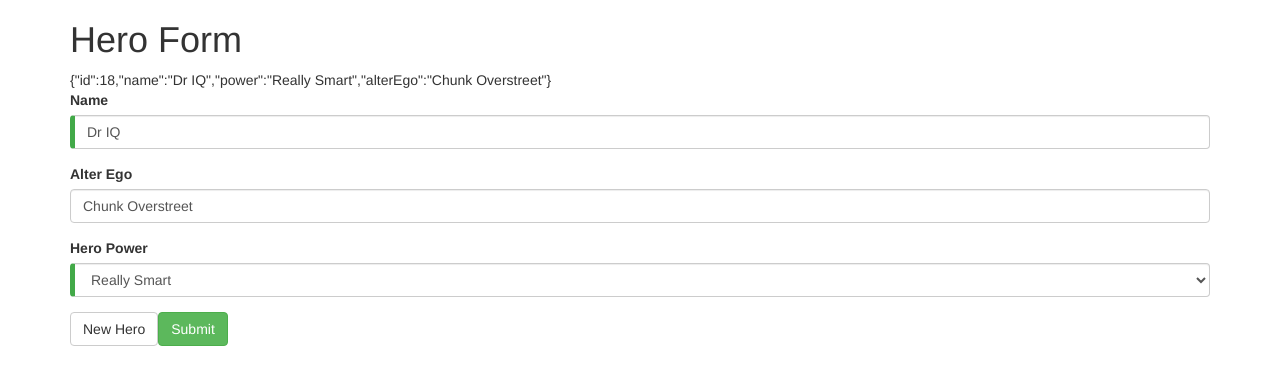
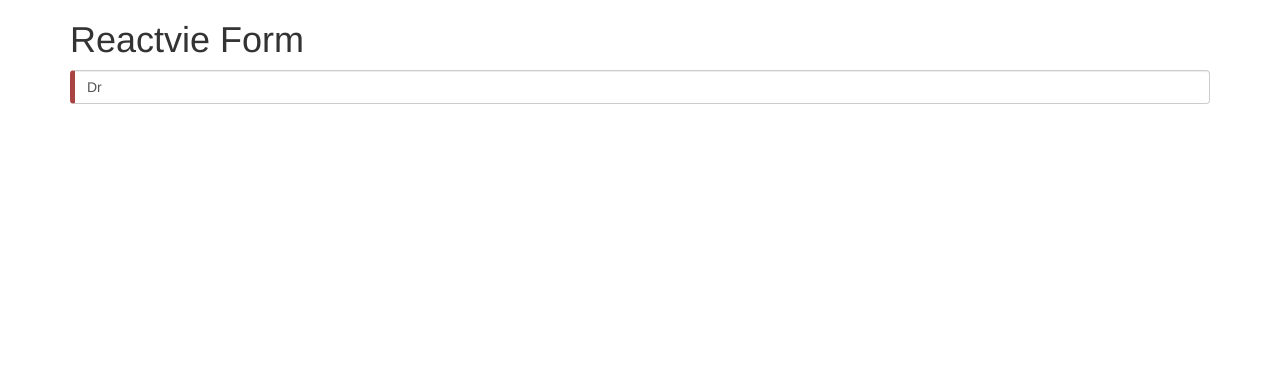
Before and after one commit to m2maomao/angular-form, an Angular app: page / in a window 1280 px wide. Shown: the top 384 px of the page. Built offline with nearby package versions, Linux system fonts and the light colour scheme; what ng-zorro-antd would draw is missing.

Commit message:
验证表单输入

```diff
--- a/src/app/app.component.html
+++ b/src/app/app.component.html
@@ -1,3 +1,5 @@
 <!-- <app-name-editor></app-name-editor> -->
 <!-- <app-profile-editor></app-profile-editor> -->
-<app-hero-form></app-hero-form>
+<!-- <app-hero-form></app-hero-form> -->
+<!-- <app-hero-form-template></app-hero-form-template> -->
+<app-hero-form-reactive></app-hero-form-reactive>
--- /dev/null
+++ b/src/app/reactive/hero-form-reactive/hero-form-reactive.component.html
@@ -0,0 +1,11 @@
+<div class="container">
+  <h1>Reactvie Form</h1>
+  <form [formGroup]="heroForm">
+    <input id="name" class="form-control" formControlName="name">
+    <div *ngIf="name.invalid && (name.dirty || name.touched)" class="alert alert-danger">
+      <div *ngIf="name.errors.required">Name is required</div>
+      <div *ngIf="name.errors.minlength">Name must be at least 4 chracters long.</div>
+      <div *ngIf="name.errors.forbiddenName">Name cannot be Bob.</div>
+    </div>
+  </form>
+</div>
--- /dev/null
+++ b/src/app/reactive/hero-form-reactive/hero-form-reactive.component.ts
@@ -0,0 +1,33 @@
+import { Component, OnInit } from '@angular/core';
+import { FormGroup, FormControl, Validators } from '@angular/forms';
+
+@Component({
+  selector: 'app-hero-form-reactive',
+  templateUrl: './hero-form-reactive.component.html',
+  styleUrls: ['./hero-form-reactive.component.css']
+})
+export class HeroFormReactiveComponent implements OnInit {
+
+  powers = ['Really Smart', 'Super Flexible', 'Weather Changer'];
+
+  hero = {name: 'Dr', alterEgo: 'Dr. What', power: this.powers[0]};
+
+  heroForm: FormGroup;
+
+  ngOnInit(): void {
+    this.heroForm = new FormGroup({
+      name: new FormControl(this.hero.name, [
+        Validators.required,
+        Validators.minLength(4),
+        // forbiddenNameValidator(/bob/i)
+      ]),
+      alterEgo: new FormControl(this.hero.alterEgo),
+      power: new FormControl(this.hero.power, Validators.required)
+    });
+  }
+
+  get name() { return this.heroForm.get('name'); }
+
+  get power() { return this.heroForm.get('power'); }
+
+}
--- /dev/null
+++ b/src/app/template/hero-form-template/hero-form-template.component.html
@@ -0,0 +1,8 @@
+<div class="container">
+  <input id="name" name="name" class="form-control" required minlength="4" appForbiddenName="bob" [(ngModel)]="hero.name" #name="ngModel">
+  <div *ngIf="name.invalid && (name.dirty || name.touched)" class="alert alert-danger">
+    <div *ngIf="name.errors.required">Name is required</div>
+    <div *ngIf="name.errors.minlength">Name must be at least 4 characters long.</div>
+    <div *ngIf="name.errors.forbiddenName">Name cannot be Bob</div>
+  </div>
+</div>
--- /dev/null
+++ b/src/app/template/hero-form-template/hero-form-template.component.ts
@@ -0,0 +1,13 @@
+import { Component } from '@angular/core';
+
+@Component({
+  selector: 'app-hero-form-template',
+  templateUrl: './hero-form-template.component.html',
+  styleUrls: ['./hero-form-template.component.css']
+})
+export class HeroFormTemplateComponent {
+  powers = ['Really Smart', 'Super Flexible', 'Weather Changer'];
+
+  hero = {name: 'Dr.', alterEgo: 'Dr. What', power: this.powers[0]};
+
+}
```
Also changed, not shown: src/app/app.module.ts (+6 -1 lines), src/app/reactive/hero-form-reactive/hero-form-reactive.component.css (added), src/app/template/hero-form-template/hero-form-template.component.css (added), 2 other files (tests, documents, lock files or other folders).
